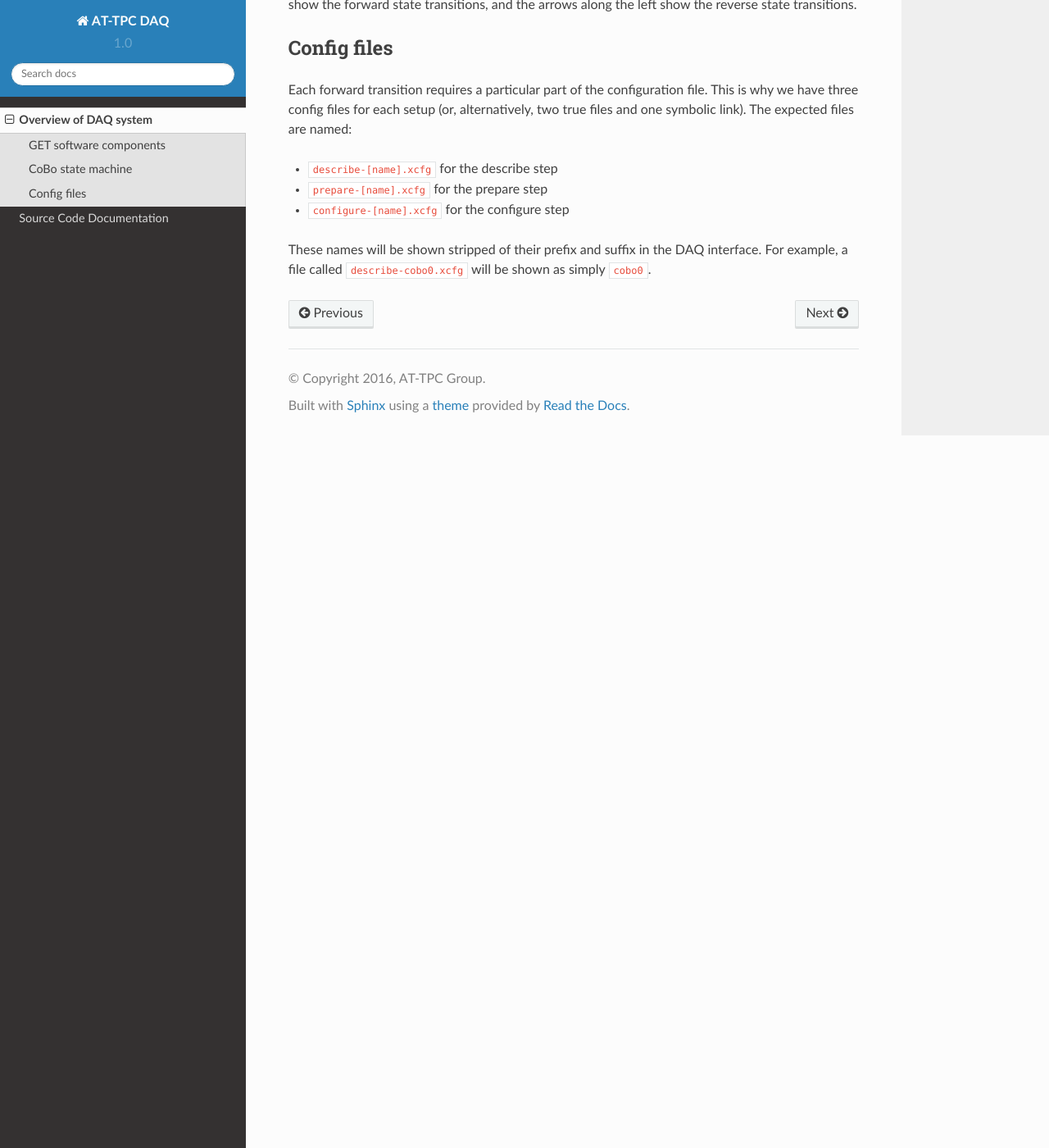
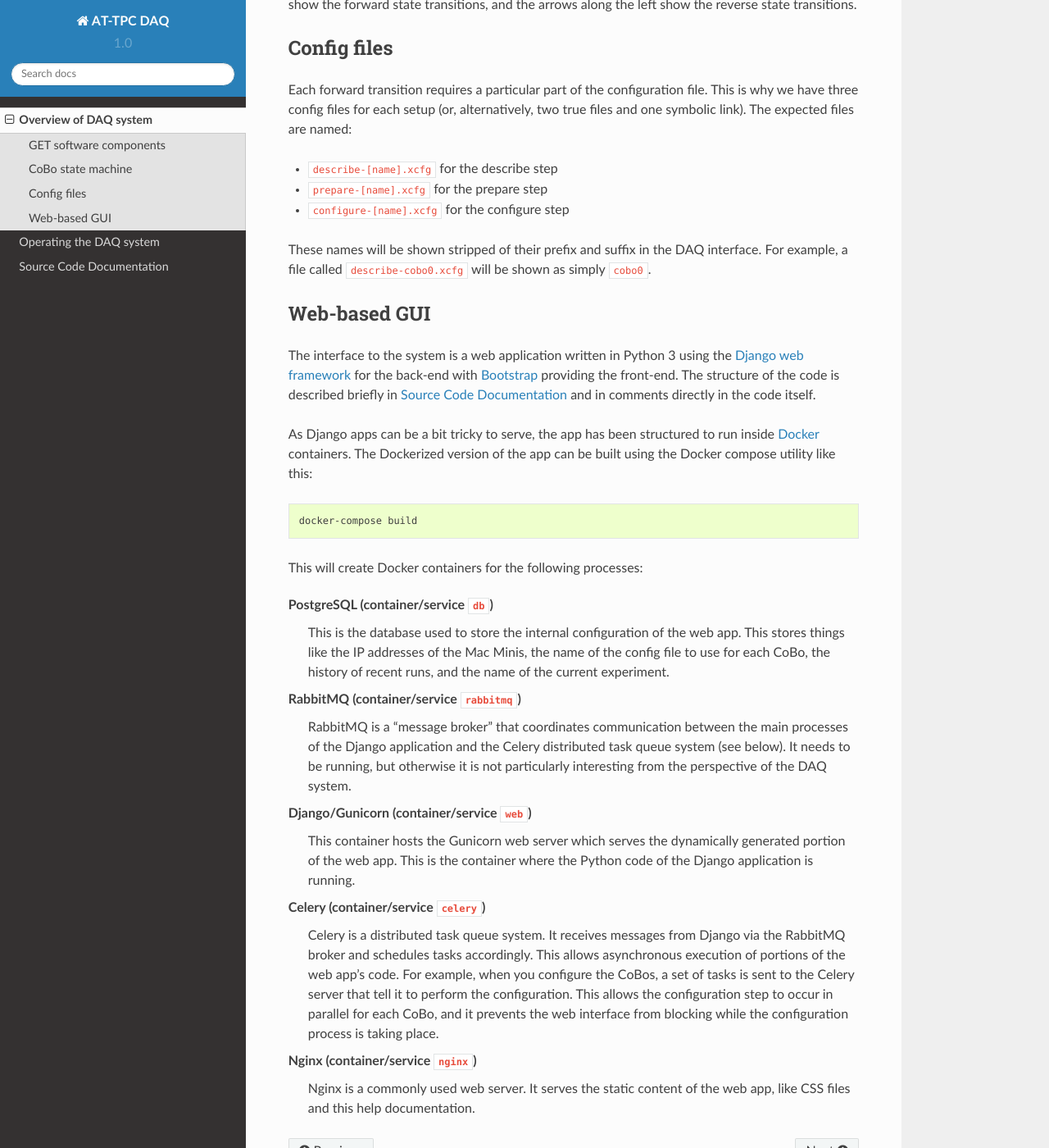
Before and after one commit to ATTPC/attpc-daq, a Sphinx documentation site: the page built from web/doc/overview.rst, in a window 1280 px wide and 1400 px high, scrolled down 1248 px. Shown: the whole window at 82% size. Built offline with Sphinx 7.4.7 and the Read the Docs theme 2.0.0, drawn with Linux system fonts in a browser that asks for light colours.

Commit message:
Added docs on how to use the system.

```diff
--- a/web/doc/code_docs.rst
+++ b/web/doc/code_docs.rst
@@ -1,3 +1,5 @@
+..  _code_docs:
+
 Source Code Documentation
 =========================
 
--- a/web/doc/index.rst
+++ b/web/doc/index.rst
@@ -8,4 +8,5 @@
    :maxdepth: 2
 
    overview.rst
+   operations.rst
    code_docs.rst
--- a/web/doc/overview.rst
+++ b/web/doc/overview.rst
@@ -19,6 +21,8 @@
 The web interface controls the system by acting as a client for the getEccSoapServer. It does not communicate with the
 dataRouter directly.
 
+..  _cobo_state_machine:
+
 CoBo state machine
 ------------------
 
@@ -26,12 +30,14 @@
 well-defined *states*, and to change from one state to another, it will undergo a well-defined *transition*. The state
 machine for the CoBo looks like this:
 
-.. image:: images/statemachine.png
-   :width: 300px
-   :align: center
+..  image:: images/statemachine.png
+    :width: 300px
+    :align: center
 
 The ellipses represent the different states that the system may be in, the arrows along the right side show the
 forward state transitions, and the arrows along the left show the reverse state transitions.
+
+..  _config_files:
 
 Config files
 ------------
@@ -45,3 +51,46 @@
 
 These names will be shown stripped of their prefix and suffix in the DAQ interface. For example, a file called
 ``describe-cobo0.xcfg`` will be shown as simply ``cobo0``.
+
+Web-based GUI
+-------------
+
+The interface to the system is a web application written in Python 3 using the
+`Django web framework <https://www.djangoproject.com>`_ for the back-end with `Bootstrap <http://getbootstrap.com>`_
+providing the front-end. The structure of the code is described briefly in :ref:`code_docs` and in comments
+directly in the code itself.
+
+As Django apps can be a bit tricky to serve, the app has been structured to run inside
+`Docker <https://www.docker.com>`_ containers. The Dockerized version of the app can be built using the Docker compose
+utility like this:
+
+..  code-block:: shell
+
+    docker-compose build
+
+This will create Docker containers for the following processes:
+
+PostgreSQL (container/service ``db``)
+    This is the database used to store the internal configuration of the web app. This stores things like the IP
+    addresses of the Mac Minis, the name of the config file to use for each CoBo, the history of recent runs, and the
+    name of the current experiment.
+
+RabbitMQ (container/service ``rabbitmq``)
+    RabbitMQ is a "message broker" that coordinates communication between the main processes of the Django application
+    and the Celery distributed task queue system (see below). It needs to be running, but otherwise it is not
+    particularly interesting from the perspective of the DAQ system.
+
+Django/Gunicorn (container/service ``web``)
+    This container hosts the Gunicorn web server which serves the dynamically generated portion of the web app. This
+    is the container where the Python code of the Django application is running.
+
+Celery (container/service ``celery``)
+    Celery is a distributed task queue system. It receives messages from Django via the RabbitMQ broker and schedules
+    tasks accordingly. This allows asynchronous execution of portions of the web app's code. For example, when you
+    configure the CoBos, a set of tasks is sent to the Celery server that tell it to perform the configuration. This
+    allows the configuration step to occur in parallel for each CoBo, and it prevents the web interface from blocking
+    while the configuration process is taking place.
+
+Nginx (container/service ``nginx``)
+    Nginx is a commonly used web server. It serves the static content of the web app, like CSS files and this help
+    documentation.
```
Also changed, not shown: other parts of web/doc/overview.rst (+2 -0 lines), web/doc/operations.rst (added, +254 -0 lines), web/doc/images/config_column.png (added), web/doc/images/daq_login.png (added), web/doc/images/daq_main.png (added), web/doc/images/prepare_buttons.png (added), web/doc/images/run_info_panel.png (added), web/doc/images/run_metadata_page.png (added), web/doc/images/start_stop_buttons.png (added), 1 other file.
